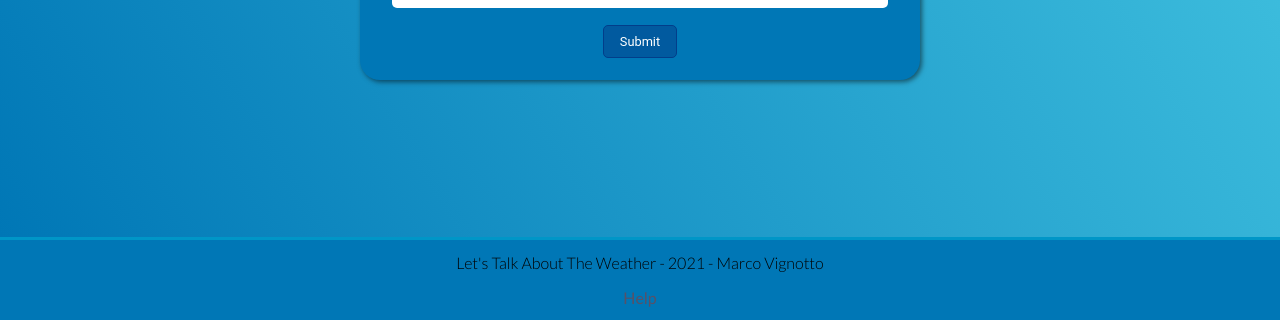
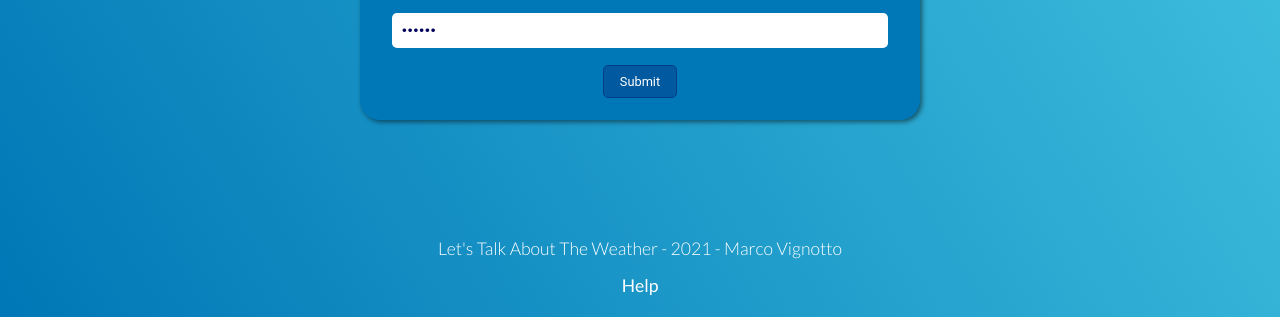
Before and after one commit to marcovignotto/lets-talk-about-the-weather, a website: page admin/dist/index.html in a window 1280 px wide. Shown: the part 483-803 px from the top of the page. Drawn offline with nearby package versions, Linux system fonts and the light colour scheme; some packages are replaced by stand-ins of ours; a script that the page names is missing; a web font is replaced by a local one.

Commit message:
Footer still overlays

```diff
--- a/admin/scss/base/_root.scss
+++ b/admin/scss/base/_root.scss
@@ -7,5 +7,8 @@
 html {
   scroll-behavior: smooth;
 }
+html,
 body {
+  height: 100%;
+  margin: 0px;
 }
--- a/admin/scss/components/_utilities.scss
+++ b/admin/scss/components/_utilities.scss
@@ -1,10 +1,11 @@
 .container {
   // Option to give a width to the container
   // width: $website-width-desktop;
-  padding: 1rem 1rem;
+  // padding: 1rem 1rem;
+  margin: 0;
   margin-left: auto;
   margin-right: auto;
-  // overflow: hidden;
+  overflow: hidden;
   background: linear-gradient(
     58deg,
     rgba(0, 119, 182, 1) 0%,
@@ -12,7 +13,12 @@
   );
 
   position: relative;
-  height: 90vh;
+  // height: 90vh;
+  height: 100%;
+
+  // min-height: 100%;
+  /* equal to footer height */
+  // margin-bottom: -80px;
 }
 
 //z-index
--- a/admin/scss/sections/_footer.scss
+++ b/admin/scss/sections/_footer.scss
@@ -1,38 +1,32 @@
 @import "../variables/colors";
 
 .footer {
+  position: absolute;
+
+  height: 80px;
   bottom: 0;
-  // position: absolute;
-
   padding: 1rem;
-
   display: flex;
   justify-content: center;
+
   align-items: center;
   width: 100%;
-  margin: 0 auto;
-  // margin-bottom: 1rem;
-  height: 10vh;
-  background-color: #0077b6;
-  border-top: 3px solid #0096c7;
-  padding-top: 50px;
+  padding-top: 30px;
   padding-bottom: 30px;
+  color: white;
 
-  color: "white";
   .footer__text {
     & p {
-      // color: $main-text-color;
       font-size: 1.1rem;
       font-weight: $thin;
-      // color: "white";
     }
 
     & a {
-      color: $main-text-color;
+      color: white;
       font-weight: 500;
       &:hover {
         font-weight: 500;
-        border-bottom: 3px solid $main-text-color;
+        border-bottom: 3px solid white;
       }
     }
   }
--- a/admin/scss/variables/_colors.scss
+++ b/admin/scss/variables/_colors.scss
@@ -52,5 +52,5 @@ $green-text-hover: black;
 
 // PAGES
 
-$footer: rgb(37, 43, 66);
-$footer-bottom: rgb(142, 194, 242);
+// $footer: rgb(37, 43, 66);
+// $footer-bottom: rgb(142, 194, 242);
```
Also changed, not shown: admin/dist/css/main.css, admin/dist/index.html, 1 other file.
